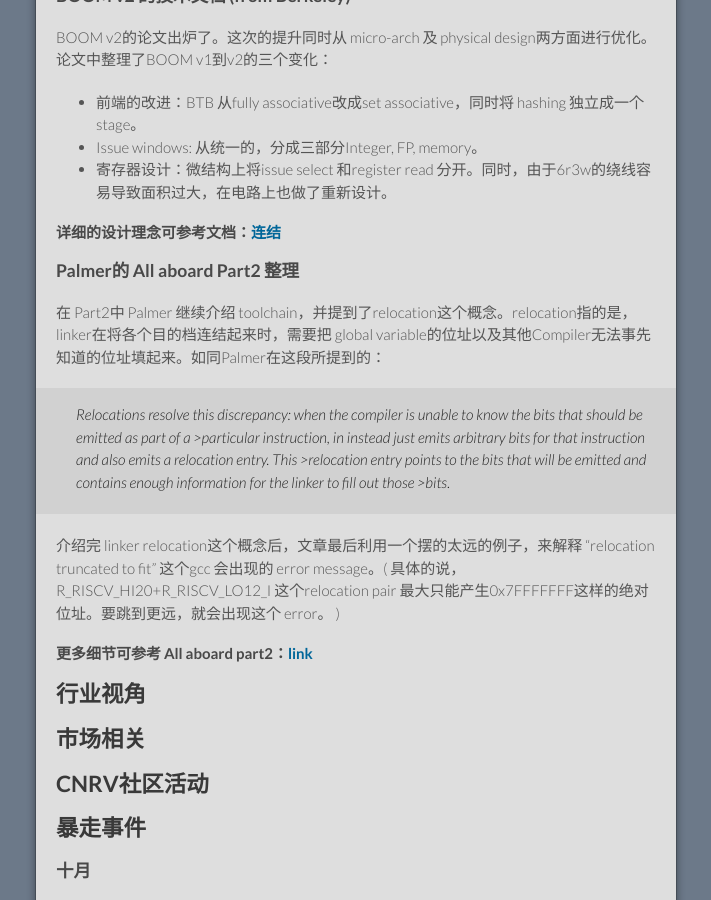
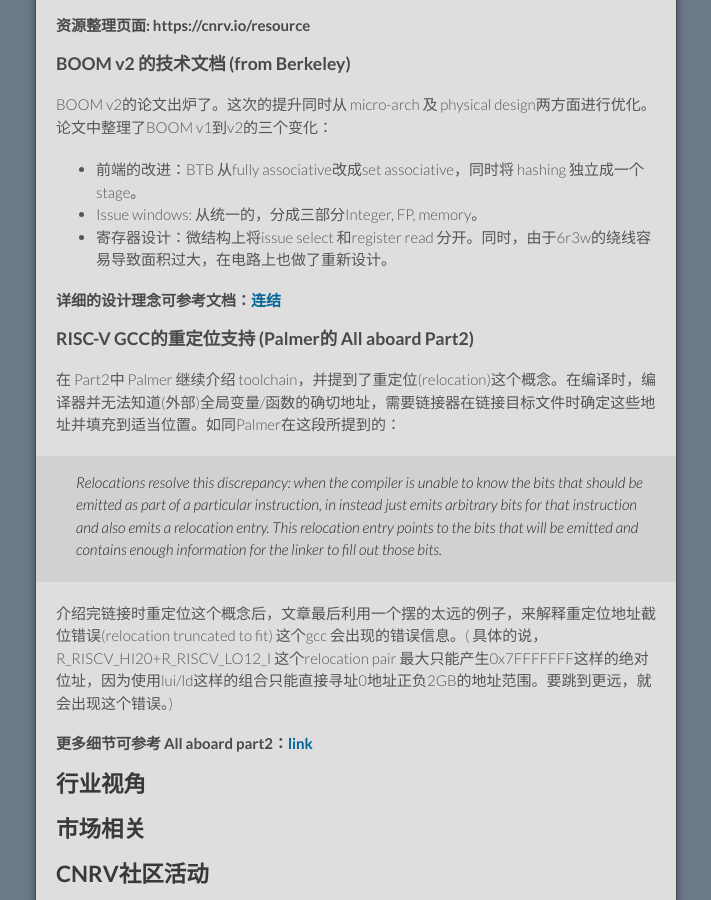
Before and after one commit to cnrv/home, a Jekyll site: the page built from bi-week-rpts/2017-10-12.md, in a window 1280 px wide and 900 px high, scrolled down 3575 px. Shown: the whole window, without its empty margins (284-995 px from the left). Built offline with Jekyll 4.4.1, drawn with Linux system fonts in a browser that asks for light colours; Markdown is read by kramdown in place of the engine named in the settings; comment, search, counter and statistics services are not loaded; our own code applies the rules of GitHub Pages for plain Markdown files; some of the changed text lies outside the part shown.

Commit message:
add more key item and reword all board part II

```diff
--- a/bi-week-rpts/2017-10-12.md
+++ b/bi-week-rpts/2017-10-12.md
@@ -6,7 +6,10 @@
 
 要点新闻：
 - [SiFive召集工具链的版本测试贡献者](#sifive召集工具链的版本测试贡献者)
+- [在LR/SC之间应禁止所有中断](#在lr-sc之间应禁止所有中断)
 - [LLVM 进度更新](#llvm-进度更新)
+- [BOOM v2 的技术文档 (from Berkeley)](#boom-v2-的技术文档-from-berkeley)
+- [RISC-V GCC的重定位支持 (Palmer的 All aboard Part2)](#risc-v-gcc-的重定位支持-palmer的-all-aboard-part2)
 - [RISC-V 资源整理页面 \@ CNRV](#risc-v-资源整理页面--cnrv)
 
 ## RV新闻
@@ -147,12 +150,15 @@
 
 #### 详细的设计理念可参考文档：[连结](https://www2.eecs.berkeley.edu/Pubs/TechRpts/2017/EECS-2017-157.pdf)
 
-### Palmer的 All aboard Part2 整理
-在 Part2中 Palmer 继续介绍 toolchain，并提到了relocation这个概念。relocation指的是，linker在将各个目的档连结起来时，需要把 global variable的位址以及其他Compiler无法事先知道的位址填起来。如同Palmer在这段所提到的：
+### RISC-V GCC的重定位支持 (Palmer的 All aboard Part2)
+在 Part2中 Palmer 继续介绍 toolchain，并提到了重定位(relocation)这个概念。在编译时，编译器并无法知道(外部)全局变量/函数的确切地址，需要链接器在链接目标文件时确定这些地址并填充到适当位置。如同Palmer在这段所提到的：
 
->Relocations resolve this discrepancy: when the compiler is unable to know the bits that should be emitted as part of a >particular instruction, in instead just emits arbitrary bits for that instruction and also emits a relocation entry. This >relocation entry points to the bits that will be emitted and contains enough information for the linker to fill out those >bits.
+>Relocations resolve this discrepancy: when the compiler is unable to know the bits that should be emitted as part of a
+>particular instruction, in instead just emits arbitrary bits for that instruction and also emits a relocation entry. This
+>relocation entry points to the bits that will be emitted and contains enough information for the linker to fill out those
+>bits.
 
-介绍完 linker relocation这个概念后，文章最后利用一个摆的太远的例子，来解释 "relocation truncated to fit" 这个gcc 会出现的 error message。( 具体的说，R\_RISCV\_HI20+R_RISCV\_LO12\_I 这个relocation pair 最大只能产生0x7FFFFFFF这样的绝对位址。要跳到更远，就会出现这个 error。 )
+介绍完链接时重定位这个概念后，文章最后利用一个摆的太远的例子，来解释重定位地址截位错误(relocation truncated to fit) 这个gcc 会出现的错误信息。( 具体的说，R\_RISCV\_HI20+R_RISCV\_LO12\_I 这个relocation pair 最大只能产生0x7FFFFFFF这样的绝对位址，因为使用lui/ld这样的组合只能直接寻址0地址正负2GB的地址范围。要跳到更远，就会出现这个错误。)
 
 #### 更多细节可参考 All aboard part2：[link](https://www.sifive.com/blog/2017/08/21/all-aboard-part-2-relocations/)
 
```
Also changed, not shown: other parts of bi-week-rpts/2017-10-12.md (+1 -1 lines).
